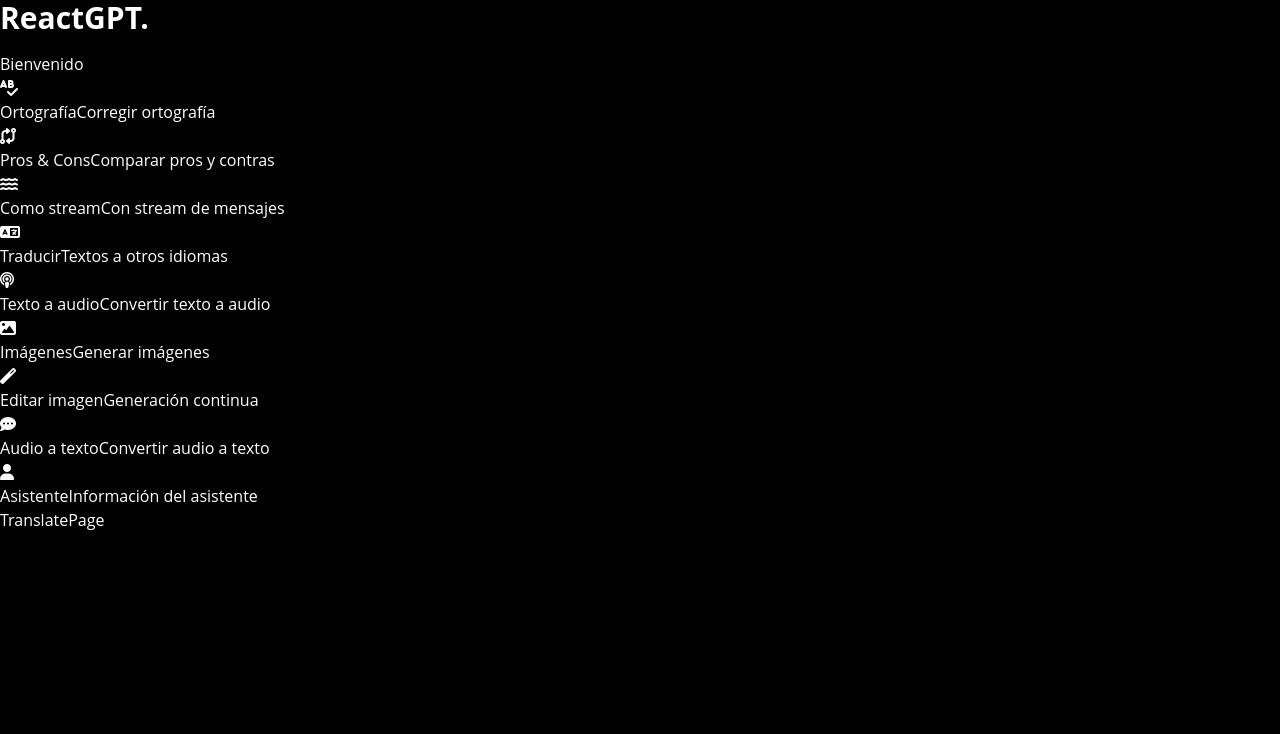
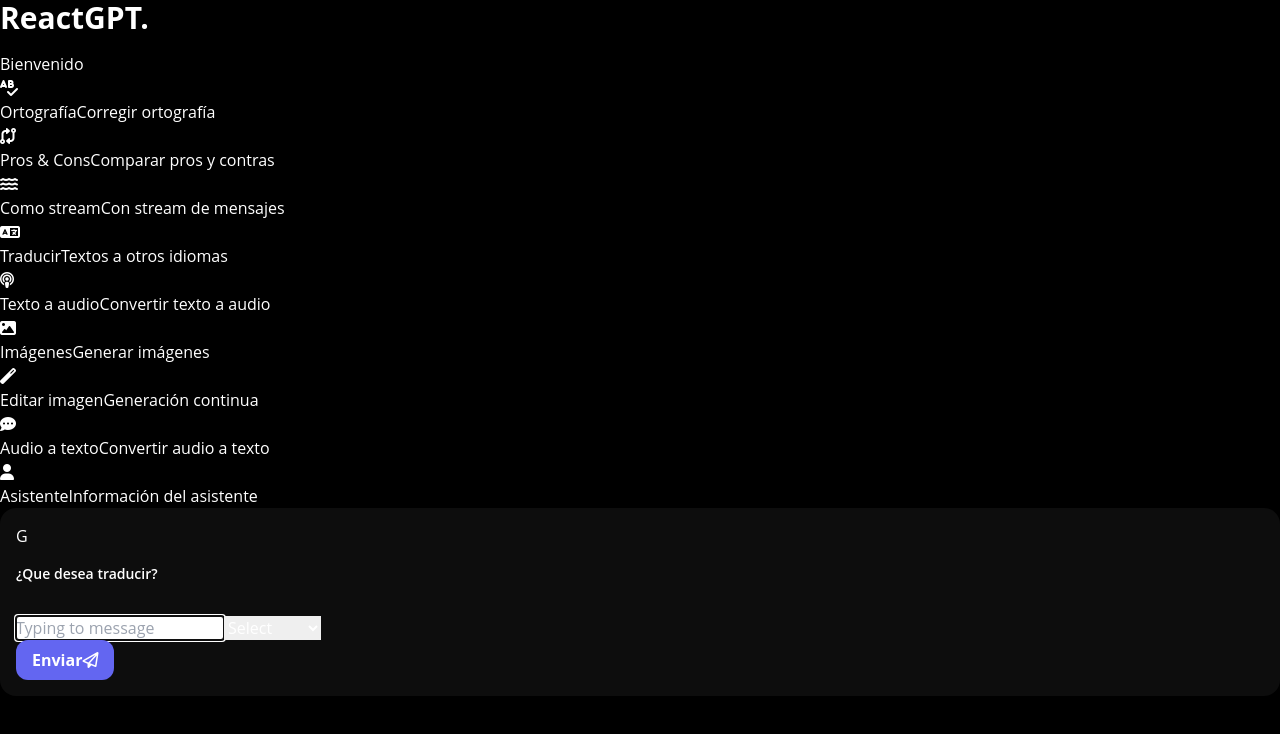
Before and after one commit to joa2pac/text-assistant-gpt, a React (Vite) app: page /translate in a window 1280 px wide. Shown: the top 734 px of the page. Built offline with nearby package versions, Linux system fonts and the light colour scheme.

Commit message:
add response api translate to the frontend

```diff
--- /dev/null
+++ b/src/core/use-cases/translateStreamGenerator.use-case.ts
@@ -0,0 +1,44 @@
+export async function* translateStreamGeneratorUseCase(
+  prompt: string,
+  lang: string,
+  abortSignal: AbortSignal
+) {
+  try {
+    const resp = await fetch(`${import.meta.env.VITE_GPT_API}/translate`, {
+      method: "POST",
+      headers: {
+        "Content-Type": "application/json",
+      },
+      body: JSON.stringify({ prompt, lang }),
+      signal: abortSignal,
+    });
+
+    if (!resp.ok) throw new Error("No se pudo realizar la traducción");
+
+    const reader = resp.body?.getReader();
+    if (!reader) {
+      console.log("No se pudo generar el reader");
+      return null;
+    }
+
+    const decoder = new TextDecoder();
+
+    let text = "";
+
+    // eslint-disable-next-line no-constant-condition
+    while (true) {
+      const { value, done } = await reader.read();
+      if (done) {
+        break;
+      }
+
+      const decodedChunk = decoder.decode(value, { stream: true });
+      text += decodedChunk;
+      // console.log(text);
+      yield text;
+    }
+  } catch (error) {
+    console.log(error);
+    return null;
+  }
+}
--- /dev/null
+++ b/src/interfaces/translateText.response.ts
@@ -0,0 +1,3 @@
+export interface TranslateText {
+  message: string;
+}
--- a/src/presentation/components/pages/translate/TranslatePage.tsx
+++ b/src/presentation/components/pages/translate/TranslatePage.tsx
@@ -1,3 +1,94 @@
+import { useRef, useState } from "react";
+import { GptMessages, MyMessages, TypingLoader, TextMessageBoxSelect } from "../../../components";
+import { translateStreamGeneratorUseCase } from "../../../../core/use-cases/translateStreamGenerator.use-case";
+
+interface Messages {
+  text: string;
+  isGPT: boolean;
+}
+
+const languages = [
+  { id: "alemán", text: "Alemán" },
+  { id: "árabe", text: "Árabe" },
+  { id: "bengalí", text: "Bengalí" },
+  { id: "francés", text: "Francés" },
+  { id: "hindi", text: "Hindi" },
+  { id: "inglés", text: "Inglés" },
+  { id: "japonés", text: "Japonés" },
+  { id: "mandarín", text: "Mandarín" },
+  { id: "portugués", text: "Portugués" },
+  { id: "ruso", text: "Ruso" },
+];
+
 export const TranslatePage = () => {
-  return <div>TranslatePage</div>;
+  const abortController = useRef(new AbortController());
+  const isRunning = useRef(false);
+  const [messages, setMessages] = useState<Messages[]>([]);
+  const [isLoading, setIsLoading] = useState(false);
+
+  const handlePost = async (text: string, selectedOption: string) => {
+    if (isRunning.current) {
+      abortController.current.abort();
+      abortController.current = new AbortController();
+    }
+
+    setIsLoading(true);
+    isRunning.current = true;
+
+    const newMessage = `Traduce: "${text}" al idioma ${
+      selectedOption.charAt(0).toUpperCase() + selectedOption.slice(1)
+    }`;
+
+    setMessages((prev) => [...prev, { text: newMessage, isGPT: false }]);
+
+    const stream = translateStreamGeneratorUseCase(
+      text,
+      selectedOption,
+      abortController.current.signal
+    );
+    setIsLoading(false);
+
+    setMessages((messages) => [...messages, { text: "", isGPT: true }]);
+
+    for await (const text of stream) {
+      setMessages((messages) => {
+        const newMessages = [...messages];
+        newMessages[newMessages.length - 1].text = text;
+        return newMessages;
+      });
+
+      isRunning.current = false;
+    }
+
+    setIsLoading(false);
+  };
+
+  return (
+    <div className="chat-container">
+      <div className="chat-messages">
+        <div className="grid grid-cols-12 gap-y-2">
+          <GptMessages text="¿Que desea traducir?" />
+          {messages.map((message, index) =>
+            message.isGPT ? (
+              <GptMessages key={index} text={message.text} />
+            ) : (
+              <MyMessages key={index} text={message.text} />
+            )
+          )}
+
+          {isLoading && (
+            <div className="col-start-1 col-end-12 fade-in">
+              <TypingLoader className="fade-in" />
+            </div>
+          )}
+        </div>
+      </div>
+      <TextMessageBoxSelect
+        onSendMessages={handlePost}
+        placeHolder="Typing to message"
+        disabledCorrections
+        options={languages}
+      />
+    </div>
+  );
 };
--- a/src/presentation/components/text-input-boxes/TextMessageBoxSelect.tsx
+++ b/src/presentation/components/text-input-boxes/TextMessageBoxSelect.tsx
@@ -25,6 +25,7 @@ export const TextMessageBoxSelect: FC<TextMessagesBoxSelectProps> = ({
     event.preventDefault();
 
     if (message.trim().length === 0) return;
+    if (selectedOption === "") return;
 
     onSendMessages(message, selectedOption);
     setMessage("");
```
